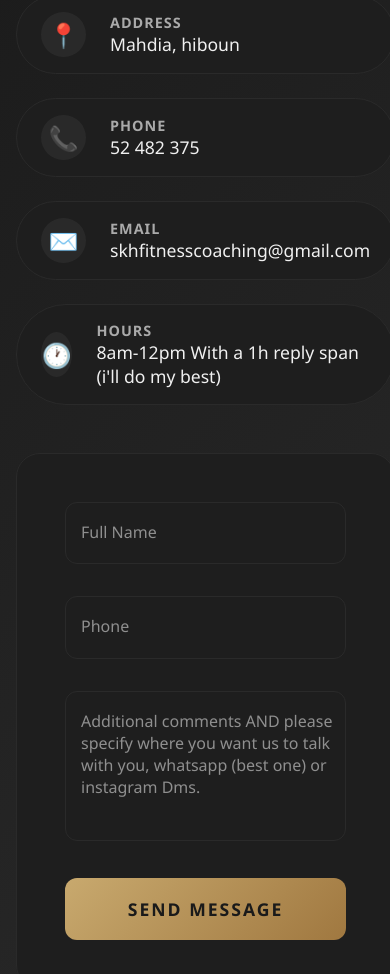
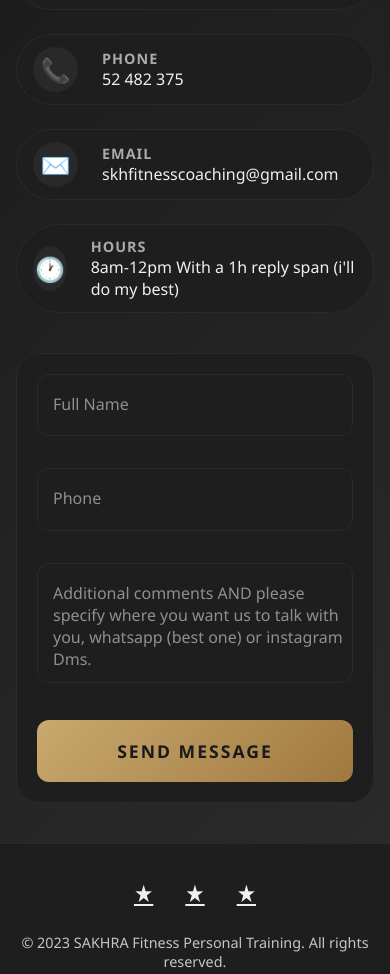
Before and after one commit to malek-sk/online-co, a website: page basepage.html in a window 390 px wide. Shown: the part 3265-4239 px from the top of the page. Drawn offline with Linux system fonts and the light colour scheme.

Commit message:
mobile screen contact fix

```diff
--- a/public/basepagestyle.css
+++ b/public/basepagestyle.css
@@ -735,3 +735,46 @@
         opacity: 1;
     }
 }
+
+/* Mobile Responsiveness - Contact Section Only */
+@media (max-width: 768px) {
+    .contact {
+        padding: 40px 16px;
+    }
+
+    .contact-container {
+        grid-template-columns: 1fr;
+        gap: 2.5rem;
+    }
+
+    .contact-info,
+    .contact-form-card {
+        width: 100%;
+        opacity: 1;
+    }
+
+    .contact-title-gradient {
+        font-size: 1.8rem;
+    }
+
+    .contact-card-pill {
+        width: 100%;
+        padding: 12px 16px;
+    }
+
+    .contact-card-text span {
+        font-size: 1rem;
+    }
+
+    .contact-form-card {
+        padding: 20px;
+    }
+
+    .floating-group textarea {
+        height: 120px;
+    }
+
+    .submit-button-premium {
+        width: 100%;
+    }
+}
```
